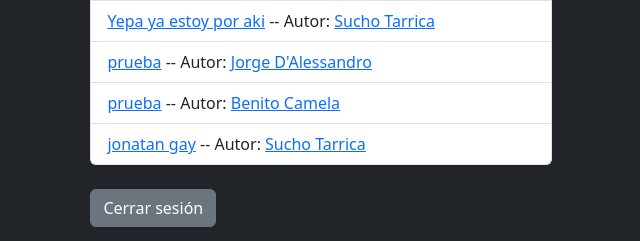
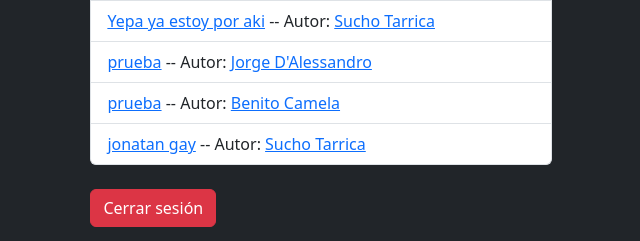
Before and after one commit to Carlos5Noob/library-project, a Django app: page /books/ in a window 1280 px wide. Shown: the part 559-800 px from the top of the page, without its empty margins (319-959 px from the left). Run offline with Django 5.2, Linux system fonts and the light colour scheme; a user stored in the database is signed in; data comes from the database, SQL or seed files in the repository.

Commit message:
form logout (button) added

```diff
--- a/books/templates/books/index.html
+++ b/books/templates/books/index.html
@@ -22,7 +22,10 @@
     {% endfor %}
     </ul>
 
-    <a class="mt-4" href="{% url 'logout' %}"><button class="btn btn-secondary" type="button">Cerrar sesión</button></a>
+   <form action="{% url 'logout' %}" method="post">
+        {% csrf_token %}
+        <button class="mt-4 btn btn-danger" type="submit">Cerrar sesión</button>
+   </form>
 
 </div>
 
```
